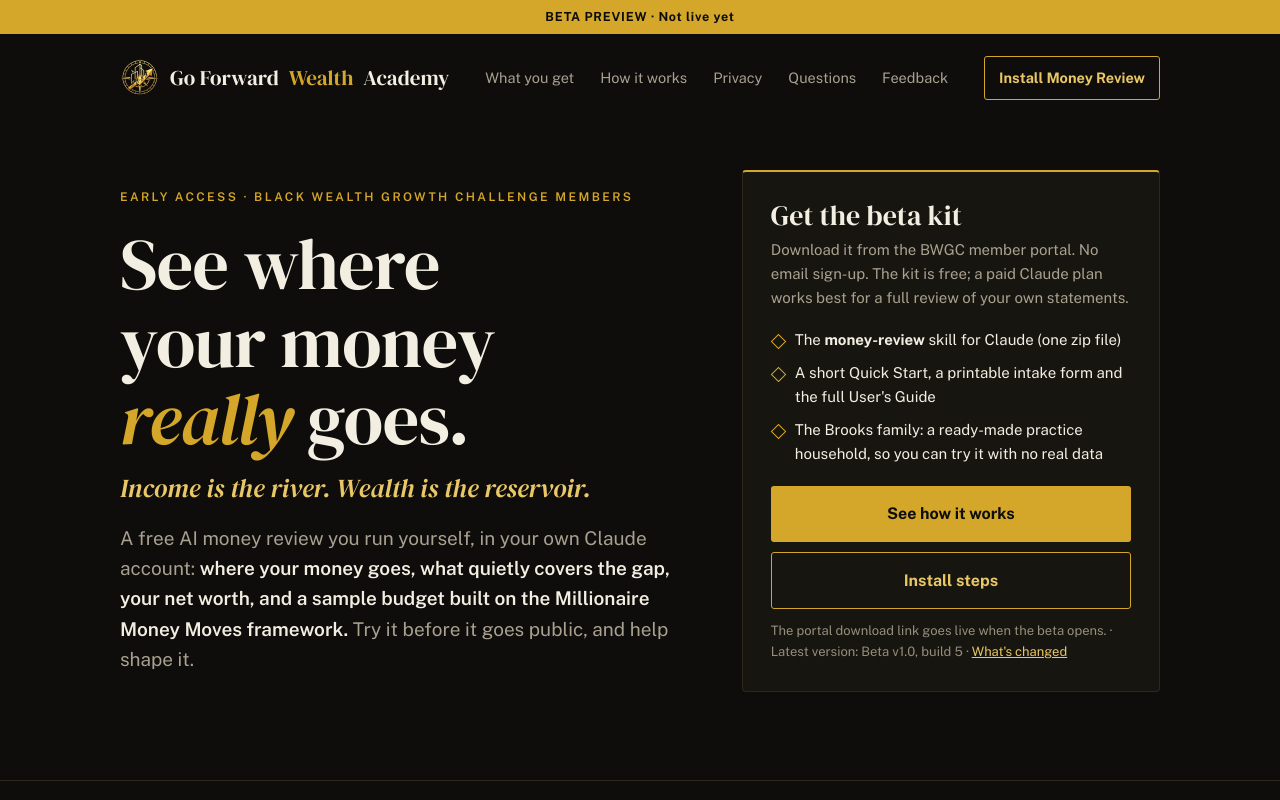
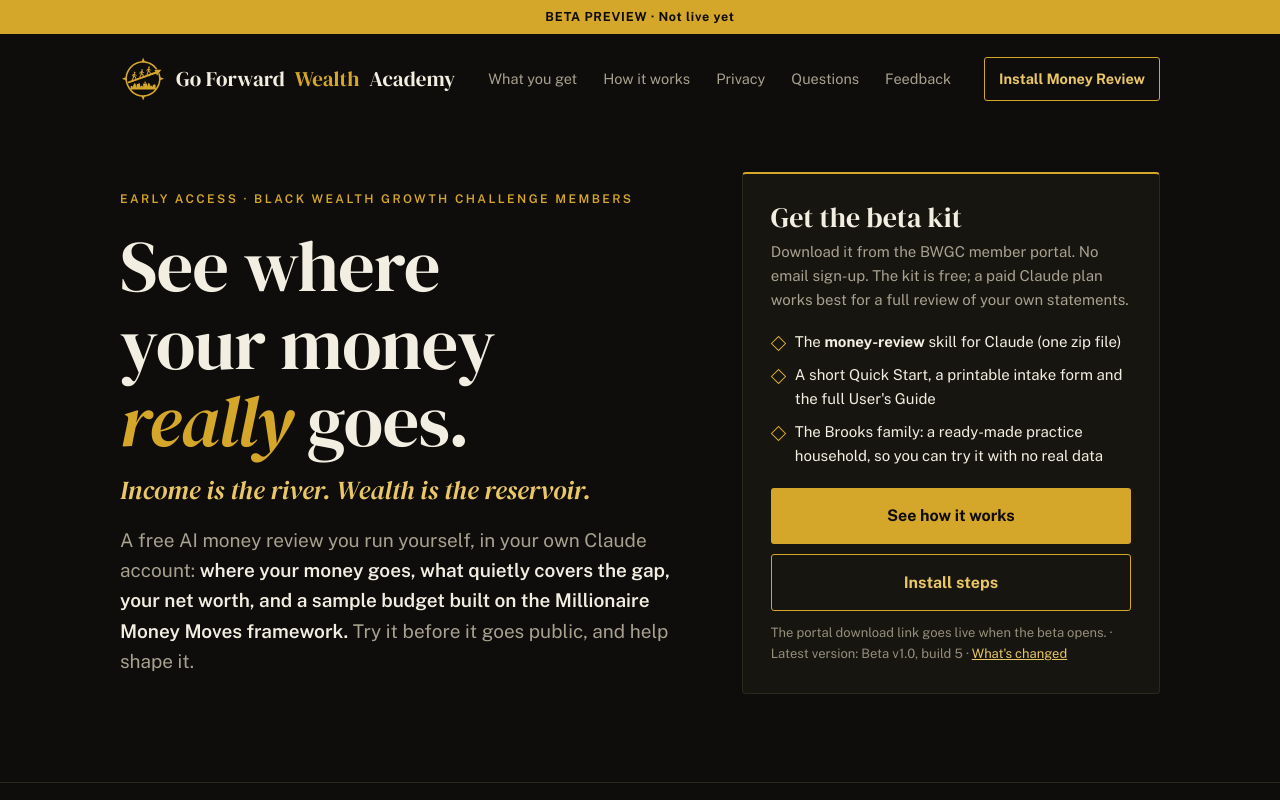
Before and after one commit to lswilli624981-source/money-review-page, a plain HTML site: page index.html in a window 1280 px wide. Shown: the top 800 px of the page. Drawn offline with nearby package versions, Linux system fonts and the light colour scheme.

Commit message:
Use the new flat logo mark on both pages; add browser-tab icons
Co-Authored-By: Claude Fable 5.2 <noreply@anthropic.com>
Claude-Session: https://claude.ai/code/session_01YP4mVnqtSZY115SH5qw75B

```diff
--- a/index.html
+++ b/index.html
@@ -5,6 +5,9 @@
 <meta name="viewport" content="width=device-width, initial-scale=1">
 <meta name="robots" content="noindex, nofollow">
 <title>Money Review Beta · BWGC Members</title>
+<link rel="icon" href="favicon.ico" sizes="any">
+<link rel="icon" href="img/logo.svg" type="image/svg+xml">
+<link rel="apple-touch-icon" href="img/icon-180.png">
 <link rel="preconnect" href="https://fonts.googleapis.com">
 <link rel="preconnect" href="https://fonts.gstatic.com" crossorigin>
 <link href="https://fonts.googleapis.com/css2?family=DM+Serif+Display:ital@0;1&family=Public+Sans:wght@400;600;700&family=IBM+Plex+Mono:wght@400;500&display=swap" rel="stylesheet">
@@ -33,7 +36,7 @@ a{color:var(--gold-soft)}
 
 .top{display:flex;flex-wrap:wrap;justify-content:space-between;align-items:center;padding-block:22px;gap:10px 12px}
 .logo{font-family:var(--display);font-size:21px;color:var(--ivory);text-decoration:none;display:flex;align-items:center;gap:10px;line-height:1.1}
-.logo img{width:40px;height:40px;mix-blend-mode:lighten;flex:none}
+.logo img{width:46px;height:46px;flex:none}
 .logo b{font-weight:400;color:var(--gold)}
 .pill{font-family:var(--mono);font-size:12px;color:var(--night);background:var(--stone);padding:3px 9px;border-radius:2px;letter-spacing:.06em;white-space:nowrap}
 
@@ -154,7 +157,7 @@ footer .disc b{color:var(--ivory)}
 <div class="draft">BETA PREVIEW · Not live yet</div>
 
 <header class="wrap top">
-  <a class="logo" href="#top"><img src="img/i0.png" alt="" width="40" height="40">Go Forward <b>Wealth</b> Academy</a>
+  <a class="logo" href="#top"><img src="img/logo.svg" alt="" width="46" height="46">Go Forward <b>Wealth</b> Academy</a>
   <nav class="nav" aria-label="On this page"><a href="#get">What you get</a><a href="#how">How it works</a><a href="#privacy">Privacy</a><a href="#faq">Questions</a><a href="#feedback">Feedback</a></nav>
   <a class="toplink" href="install.html">Install Money Review</a>
 </header>
```
Also changed, not shown: install.html (+5 -2 lines), favicon.ico (added), img/icon-180.png (added), img/logo.svg (added).
